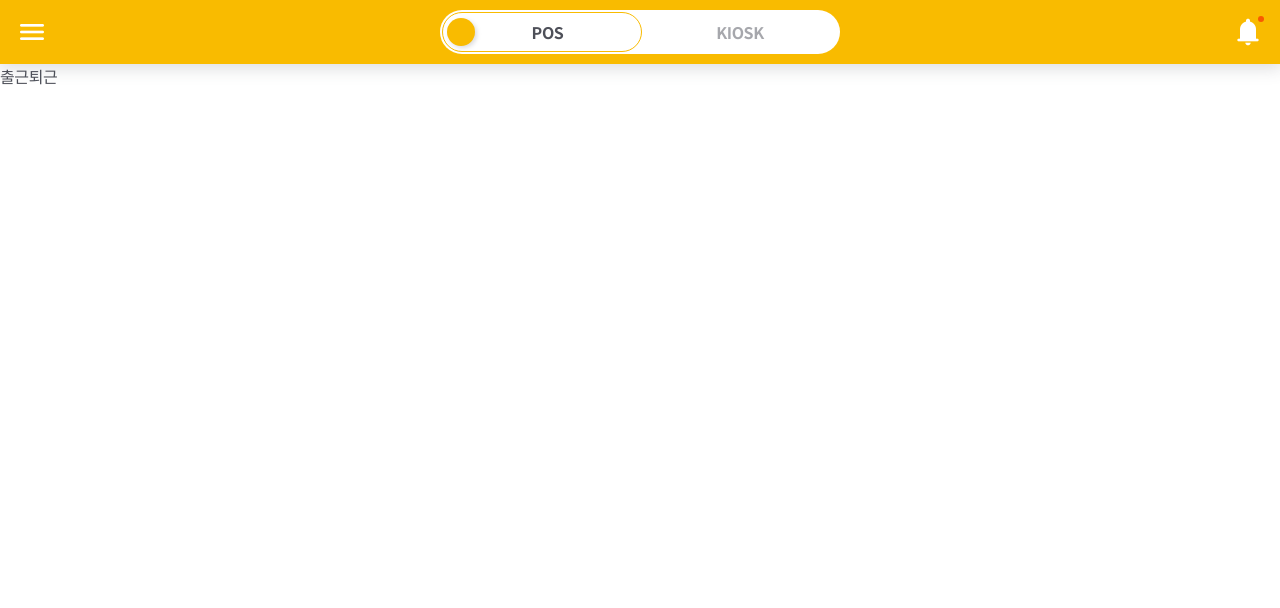
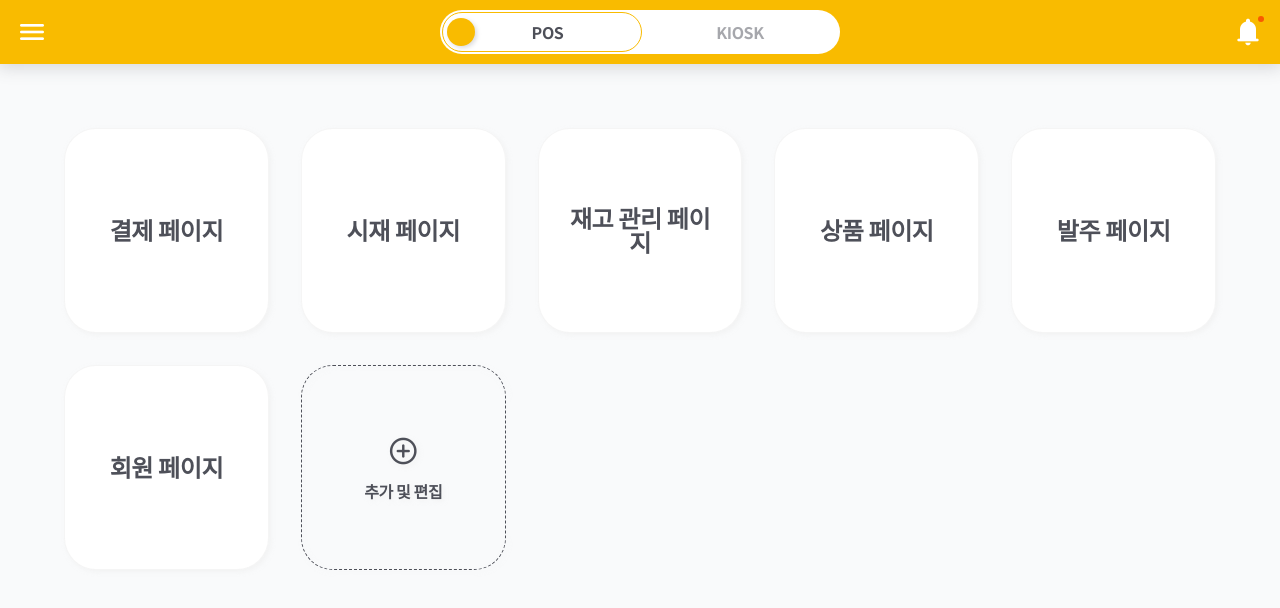
Before and after one commit to KDT-POSSG/POSSG_FE, a React (Create React App) app: page / in a window 1280 px wide. Shown: the top 608 px of the page. Built offline with nearby package versions, Linux system fonts and the light colour scheme.

Commit message:
[Style] 메인 route

```diff
--- a/src/App.js
+++ b/src/App.js
@@ -18,6 +18,7 @@ import Stock from 'pages/Stock';
 import AttendaceCheck from './components/employees/AttendanceCheck';
 import MyPage from 'components/convenience/Mypage';
 import UpdateMyPage from 'components/convenience/UpdateMyPage';
+import Home from 'pages/Home';
 
 function App() {
   return (
@@ -25,7 +26,8 @@ function App() {
       <Toaster />
       <Header />
       <Routes>
-        <Route path='/' element={<AttendaceCheck />} />
+        {/* <Route path='/' element={<AttendaceCheck />} /> */}
+        <Route path='/' element={<Home />} />
         <Route path='/payment' element={<Payment />} />
         <Route path='/product' element={<ProductList />} />
         <Route path='/inventory' element={<Inventory />} />
```
